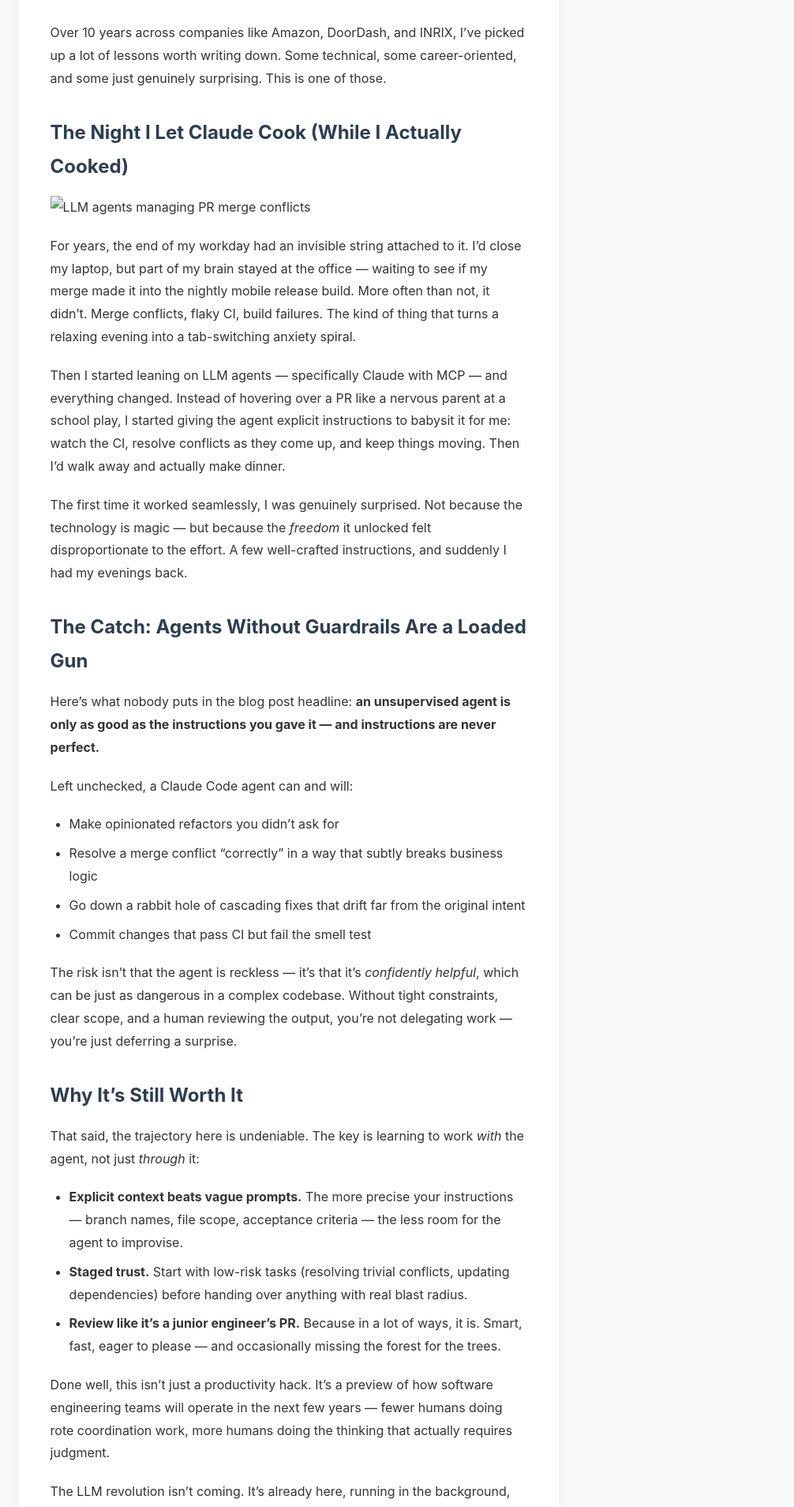
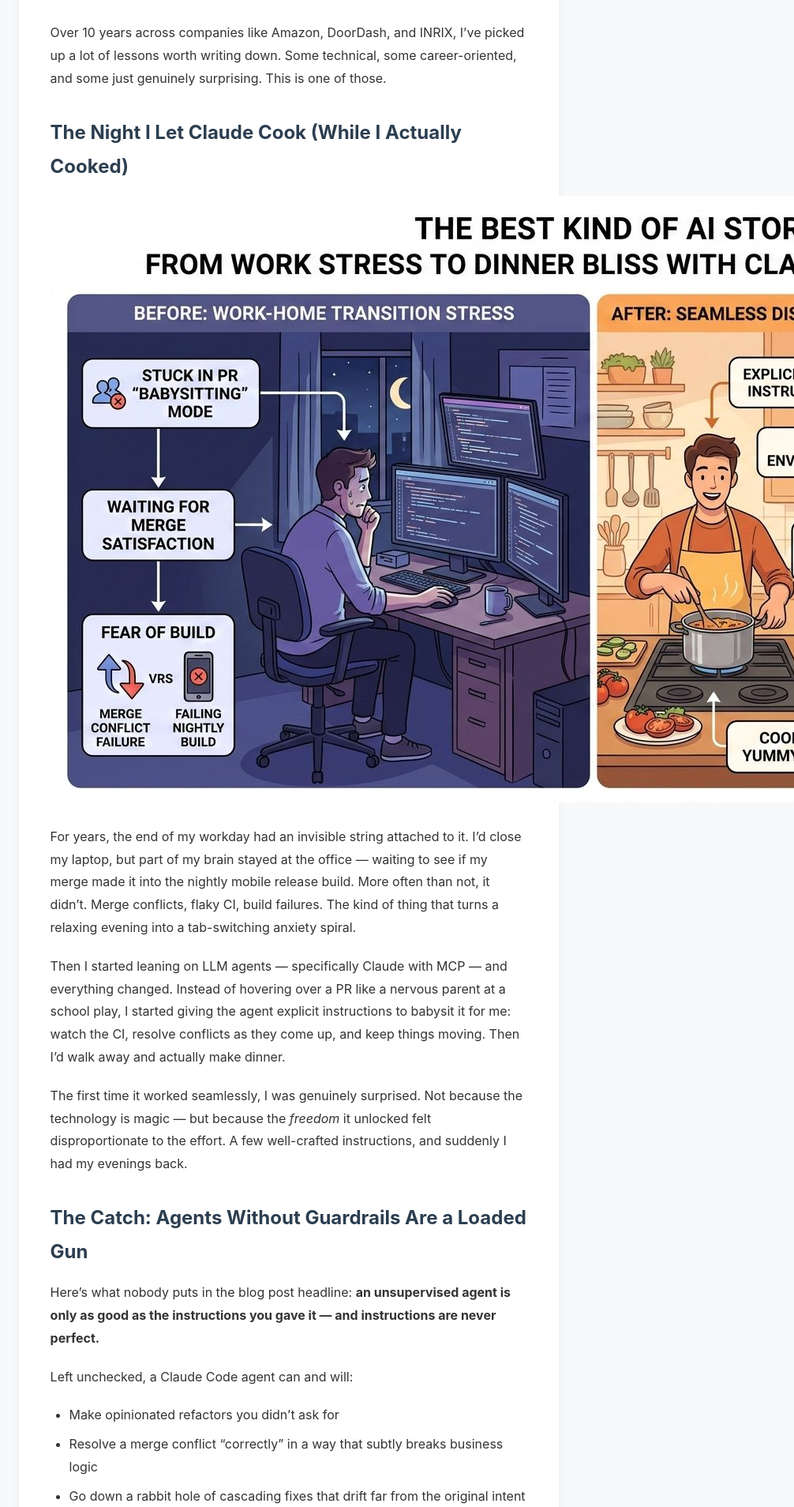
Before and after one commit to mohitb117/mohitb117.github.io, a Jekyll site: the page built from _posts/2026-03-07-welcome.md, in a window 1280 px wide. Shown: the part 859-2767 px from the top of the page at 79% size, without its empty margins (274-1280 px from the left). Built offline with Jekyll 4.4.1, drawn with Linux system fonts in a browser that asks for light colours.

Commit message:
Fix image path in welcome post
Updated image path for better accessibility.

```diff
--- a/_posts/2026-03-07-welcome.md
+++ b/_posts/2026-03-07-welcome.md
@@ -12,7 +12,7 @@
 
 ## The Night I Let Claude Cook (While I Actually Cooked)
 
-![LLM agents managing PR merge conflicts](/assets/images/llm-agent-pr-babysitter.jpeg)
+![LLM agents managing PR merge conflicts](/images/llm-agent-pr-babysitter.jpeg)
 
 For years, the end of my workday had an invisible string attached to it. I'd close my laptop, but part of my brain stayed at the office — waiting to see if my merge made it into the nightly mobile release build. More often than not, it didn't. Merge conflicts, flaky CI, build failures. The kind of thing that turns a relaxing evening into a tab-switching anxiety spiral.
 
```
